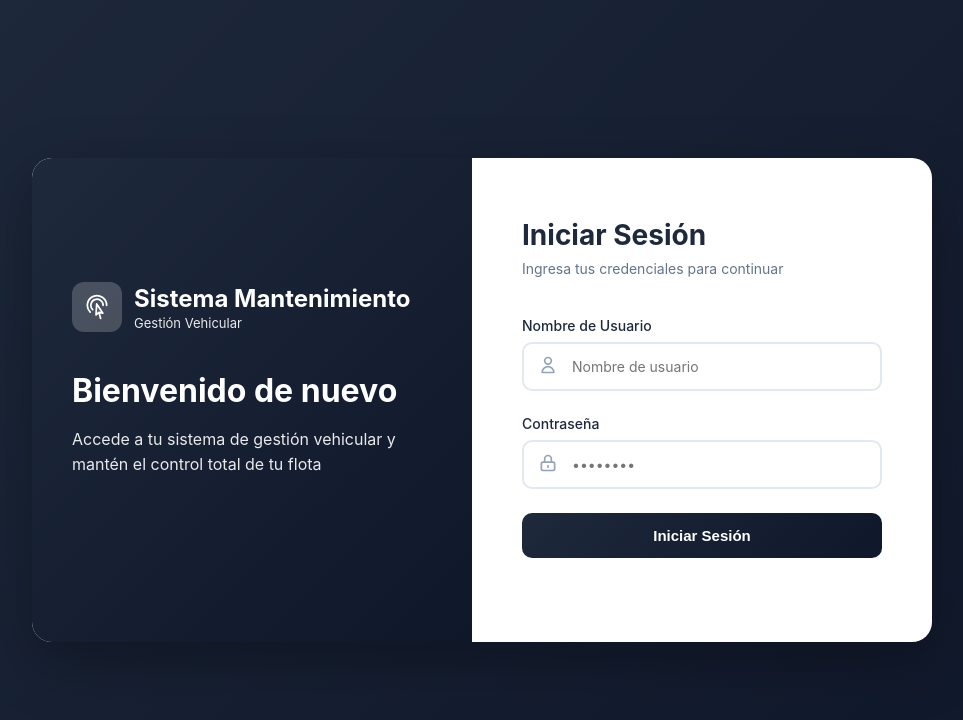
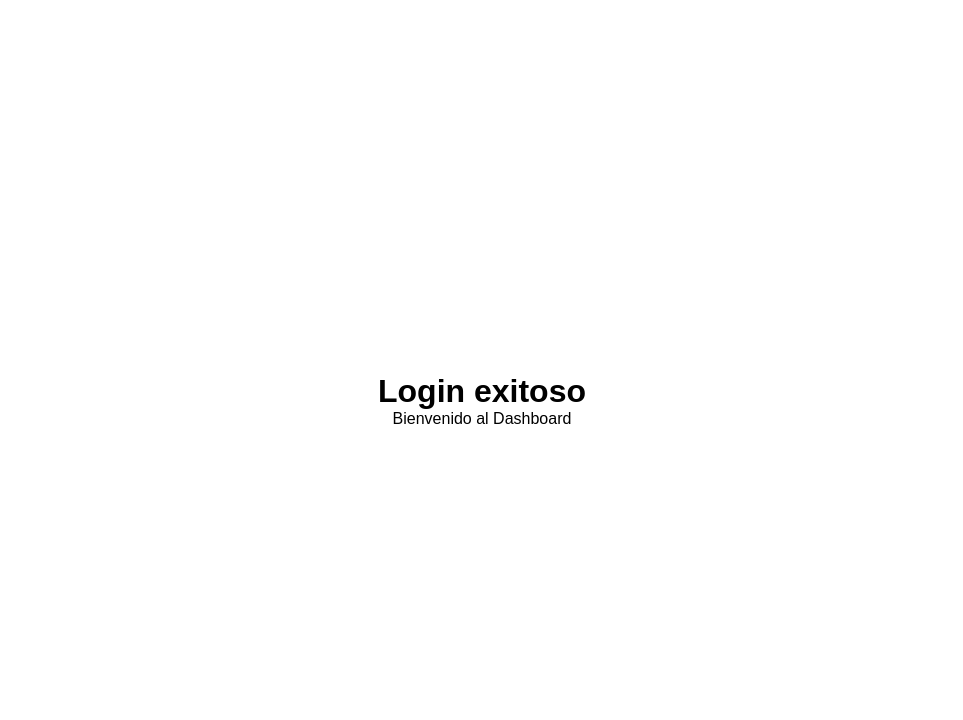
Before and after one commit to OliveroJ16/maintenance-system-ui, a React (Vite) app: page /dashboard in a window 1280 px wide. Shown: the top 720 px of the page, without its empty margins (158-1121 px from the left). Built offline with nearby package versions, Linux system fonts and the light colour scheme; sample sign-in values are in the browser's storage.

Commit message:
feat: add authentication flow with protected routes and dashboard

```diff
--- a/src/App.tsx
+++ b/src/App.tsx
@@ -1,10 +1,24 @@
-// src/App.tsx
-import { Login } from './pages/login/Login';
+import { BrowserRouter, Routes, Route } from "react-router-dom";
+import { Login } from "./pages/login/Login";
+import { Dashboard } from "./pages/dashboard/Dashboard";
+import { PrivateRoute } from "./routes/PrivateRoute";
 
 function App() {
-  return (
-    <Login />
-  );
+    return (
+        <BrowserRouter>
+            <Routes>
+                <Route path="/" element={<Login />} />
+                <Route
+                    path="/dashboard"
+                    element={
+                        <PrivateRoute>
+                            <Dashboard />
+                        </PrivateRoute>
+                    }
+                />
+            </Routes>
+        </BrowserRouter>
+    );
 }
 
 export default App;
--- /dev/null
+++ b/src/pages/dashboard/Dashboard.tsx
@@ -0,0 +1,17 @@
+import React from 'react';
+
+export const Dashboard: React.FC = () => {
+    return (
+        <div style={{
+            display: 'flex',
+            justifyContent: 'center',
+            alignItems: 'center',
+            height: '100vh',
+            flexDirection: 'column',
+            fontFamily: 'Arial'
+        }}>
+            <h1>Login exitoso</h1>
+            <p>Bienvenido al Dashboard</p>
+        </div>
+    );
+};
--- a/src/pages/login/Login.tsx
+++ b/src/pages/login/Login.tsx
@@ -1,37 +1,36 @@
 import React, { useState } from 'react';
+import axios from 'axios';
 import './Login.css';
 
 export const Login: React.FC = () => {
-    // Estados para capturar las credenciales en tiempo real
     const [username, setUsername] = useState<string>('');
     const [password, setPassword] = useState<string>('');
 
-    // Estados para manejar errores o mensajes de carga
     const [errorMessage, setErrorMessage] = useState<string | null>(null);
     const [isLoading, setIsLoading] = useState<boolean>(false);
 
-    // Función que procesará el formulario al dar click en el botón
     const handleSubmit = async (e: React.FormEvent) => {
-        e.preventDefault(); // Evita que la página se recargue al estilo tradicional HTML
+        e.preventDefault();
         setErrorMessage(null);
         setIsLoading(true);
 
         try {
-            // Aquí haremos la petición POST con Axios hacia tu Spring Boot más adelante.
-            console.log('Enviando datos al backend:', { username, password });
+            const response = await axios.get("http://localhost:8080/api/users", {
+                auth: {
+                    username,
+                    password
+                }
+            });
 
-            // Simulación temporal de espera
-            await new Promise(resolve => setTimeout(resolve, 1000));
-
-            // Ejemplo de control si falla (esto vendrá del backend después)
-            if (username !== 'admin' || password !== 'admin') {
-                throw new Error('Usuario o contraseña incorrectos');
-            }
-
-            alert('¡Sesión iniciada correctamente!');
+            console.log("Login exitoso:", response.data);
+            alert("¡Inicio de sesión correcto!");
+            window.localStorage.setItem("auth", "true");
+            window.location.href = "/dashboard";
 
         } catch (error: any) {
-            setErrorMessage(error.message || 'Ocurrió un error al iniciar sesión');
+            console.error("Error login:", error);
+            setErrorMessage("Usuario o contraseña incorrectos");
+
         } finally {
             setIsLoading(false);
         }
@@ -40,14 +39,15 @@ export const Login: React.FC = () => {
     return (
         <div className="login-page-wrapper">
             <div className="login-container">
-                {/* Left Panel */}
                 <div className="login-left">
                     <div className="logo-section">
                         <div className="logo-icon">
                             <svg xmlns="http://www.w3.org/2000/svg" fill="none" viewBox="0 0 24 24" strokeWidth="1.5" stroke="currentColor">
-                                <path strokeLinecap="round" strokeLinejoin="round" d="M15.042 21.672 13.684 16.6m0 0-2.51 2.225.569-9.47 5.227 7.917-3.286-.672Zm-7.518-.267A8.25 8.25 0 1 1 20.25 10.5M8.288 14.212A5.25 5.25 0 1 1 17.25 10.5" />
+                                <path strokeLinecap="round" strokeLinejoin="round"
+                                    d="M15.042 21.672 13.684 16.6m0 0-2.51 2.225.569-9.47 5.227 7.917-3.286-.672Zm-7.518-.267A8.25 8.25 0 1 1 20.25 10.5M8.288 14.212A5.25 5.25 0 1 1 17.25 10.5" />
                             </svg>
                         </div>
+
                         <div className="logo-text">
                             <h1>Sistema Mantenimiento</h1>
                             <p>Gestión Vehicular</p>
@@ -56,68 +56,70 @@ export const Login: React.FC = () => {
 
                     <div className="welcome-text">
                         <h2>Bienvenido de nuevo</h2>
-                        <p>Accede a tu sistema de gestión vehicular y mantén el control total de tu flota</p>
+                        <p>Accede a tu sistema de gestión vehicular</p>
                     </div>
                 </div>
 
-                {/* Right Panel */}
+                {/* RIGHT PANEL */}
                 <div className="login-right">
+
                     <div className="login-header">
                         <h2>Iniciar Sesión</h2>
-                        <p>Ingresa tus credenciales para continuar</p>
+                        <p>Ingresa tus credenciales</p>
                     </div>
-
-                    {/* Mensaje de error renderizado de forma condicional con React */}
                     {errorMessage && (
                         <div className="login-alert error">
                             {errorMessage}
                         </div>
                     )}
 
-                    <form id="loginForm" onSubmit={handleSubmit}>
+                    <form onSubmit={handleSubmit}>
                         <div className="form-group">
-                            <label htmlFor="username">Nombre de Usuario</label>
+                            <label>Usuario</label>
                             <div className="input-wrapper">
                                 <div className="input-icon">
                                     <svg fill="none" stroke="currentColor" viewBox="0 0 24 24" strokeWidth="2">
-                                        <path strokeLinecap="round" strokeLinejoin="round" d="M16 7a4 4 0 11-8 0 4 4 0 018 0zM12 14a7 7 0 00-7 7h14a7 7 0 00-7-7z" />
+                                        <path strokeLinecap="round" strokeLinejoin="round"
+                                            d="M16 7a4 4 0 11-8 0 4 4 0 018 0zM12 14a7 7 0 00-7 7h14a7 7 0 00-7-7z" />
                                     </svg>
                                 </div>
+
                                 <input
                                     type="text"
-                                    id="username"
                                     placeholder="Nombre de usuario"
-                                    required
                                     value={username}
                                     onChange={(e) => setUsername(e.target.value)}
                                     disabled={isLoading}
+                                    required
+                                />
+                            </div>
+                        </div>
+                        <div className="form-group">
+                            <label>Contraseña</label>
+                            <div className="input-wrapper">
+                                <div className="input-icon">
+                                    <svg fill="none" stroke="currentColor" viewBox="0 0 24 24" strokeWidth="2">
+                                        <path strokeLinecap="round" strokeLinejoin="round"
+                                            d="M12 15v2m-6 4h12a2 2 0 002-2v-6a2 2 0 00-2-2H6a2 2 0 00-2 2v6a2 2 0 002 2zm10-10V7a4 4 0 00-8 0v4h8z" />
+                                    </svg>
+                                </div>
+
+                                <input
+                                    type="password"
+                                    placeholder="••••••••"
+                                    value={password}
+                                    onChange={(e) => setPassword(e.target.value)}
+                                    disabled={isLoading}
+                                    required
                                 />
                             </div>
                         </div>
 
-                        <div className="form-group">
-                            <label htmlFor="password">Contraseña</label>
-                            <div className="input-wrapper">
-                                <div className="input-icon">
-                                    <svg fill="none" stroke="currentColor" viewBox="0 0 24 24" strokeWidth="2">
-                                        <path strokeLinecap="round" strokeLinejoin="round" d="M12 15v2m-6 4h12a2 2 0 002-2v-6a2 2 0 00-2-2H6a2 2 0 00-2 2v6a2 2 0 002 2zm10-10V7a4 4 0 00-8 0v4h8z" />
-                                    </svg>
-                                </div>
-                                <input
-                                    type="password"
-                                    id="password"
-                                    placeholder="••••••••"
-                                    required
-                                    value={password}
-                                    onChange={(e) => setPassword(e.target.value)}
-                                    disabled={isLoading}
-                                />
-                            </div>
-                        </div>
+                        {/* BUTTON */}
+                        <button type="submit" disabled={isLoading} className="login-btn">
+                            {isLoading ? "Iniciando sesión..." : "Iniciar Sesión"}
+                        </button>
 
-                        <button type="submit" className="login-btn" disabled={isLoading}>
-                            {isLoading ? 'Iniciando sesión...' : 'Iniciar Sesión'}
-                        </button>
                     </form>
                 </div>
             </div>
--- /dev/null
+++ b/src/routes/PrivateRoute.tsx
@@ -0,0 +1,16 @@
+import React from "react";
+import { Navigate } from "react-router-dom";
+
+interface Props {
+    children: React.ReactNode;
+}
+
+export const PrivateRoute: React.FC<Props> = ({ children }) => {
+    const isAuth = localStorage.getItem("auth");
+
+    if (!isAuth) {
+        return <Navigate to="/" replace />;
+    }
+
+    return <>{children}</>;
+};
```
